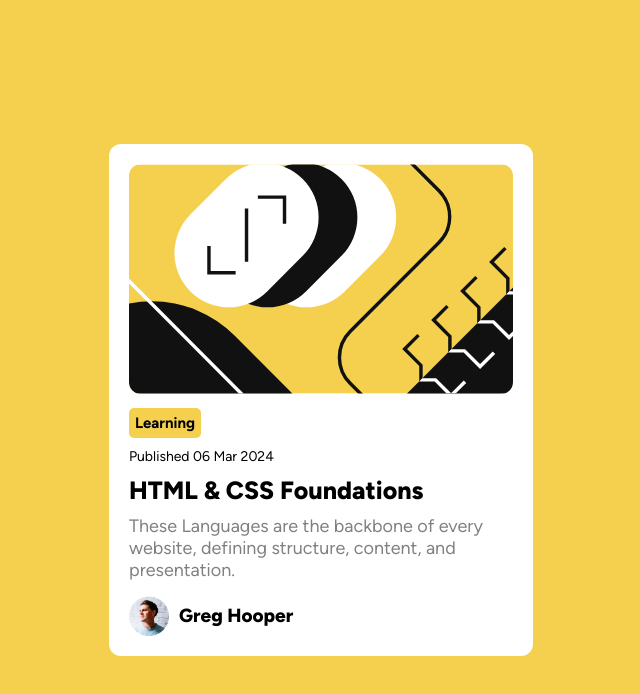
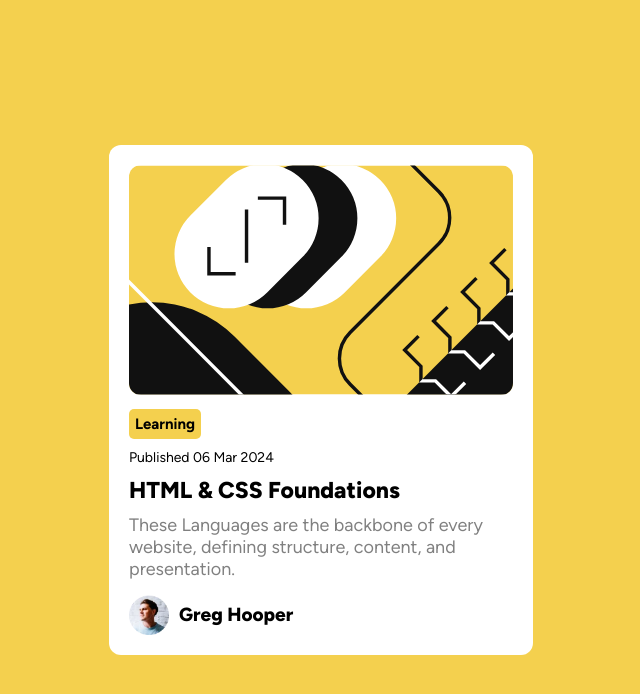
Before and after one commit to Cristiano-Miguel-DCodeMaster/Blog-preview-Card, a plain HTML site: page index.html in a window 1280 px wide. Shown: the whole page, without its empty margins (319-959 px from the left). Drawn offline with Linux system fonts and the light colour scheme.

Commit message:
I added another screen size for a bug fixing

```diff
--- a/css/style.css
+++ b/css/style.css
@@ -8,8 +8,8 @@
 --Black: hsl(0, 0%, 7%);
 }
 @font-face {
-	font-family: fig2;
-	src: url(/assets/fonts/Figtree-VariableFont_wght.ttf);
+	font-family: 'fig2';
+	src: url("/assets/fonts/Figtree-VariableFont_wght.ttf");
 }
 body{
 	background-color: var(--Yellow);
@@ -158,9 +158,20 @@ section {
 	section{
 		width: 35%;
 	}
+	h2{
+		font-size: 23px;
+	}
 	.These{
 	font-size: 18px;
 }
+}
+@media only screen and (min-width:1272px) and (min-height:600px){
+	section{
+		width: 25%;
+	}
+	.These{
+		font-size: 16px;
+	}
 }
 @media only screen and (min-width:1280px) and (min-height:800px){
 	section{
```
